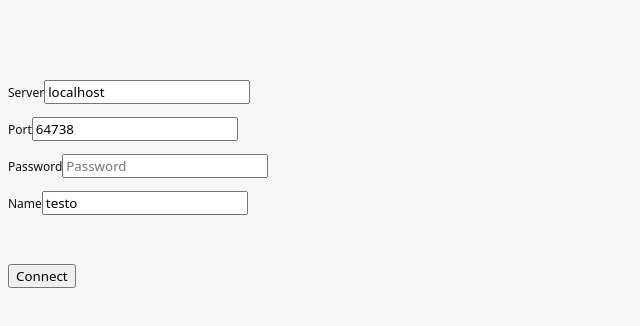
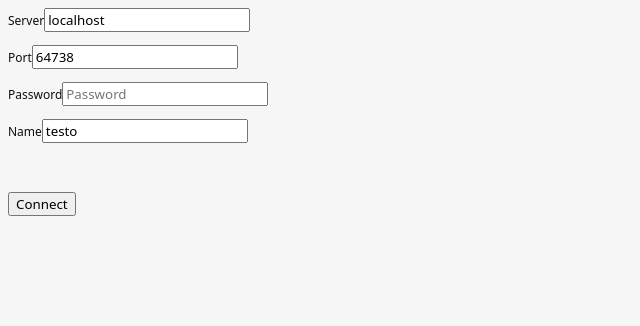
Before and after one commit to citelao/mumbo, a React (Vite) app: page / in a window 1280 px wide. Shown: the top 326 px of the page, without its empty margins (0-640 px from the left). Built offline with nearby package versions, Linux system fonts and the light colour scheme.

Commit message:
pretty up a bit

```diff
--- a/src/App.css
+++ b/src/App.css
@@ -40,7 +40,6 @@ body {
   overflow: auto;
   margin: 0;
   padding: 8px 8px 0 8px;
-  padding-top: 10vh;
   display: flex;
   flex-direction: row;
   gap: 2rem;
--- a/src/App.tsx
+++ b/src/App.tsx
@@ -43,6 +43,11 @@ function App(props: AppProps) {
         const channel = new Channel<ServerToClientMessage>();
         channel.onmessage = (event) => {
             const entry = toLogEntry(event);
+            // TODO: don't exceed the maximum number of log entries for audio messages.
+            // if (entry.ok && entry.message.type === "UdpTunnel" && entry.message.data.type === "Audio") {
+            //     return;
+            // }
+
             setProtocolLog((log) => [...log, entry].slice(-MAX_LOG_ENTRIES));
         };
         try {
--- a/src/pages/MainPage.tsx
+++ b/src/pages/MainPage.tsx
@@ -62,6 +62,10 @@ export function MainPage(props: MainPageProps) {
                             </li>
                         ))}
                     </ul>
+
+                    <button type="button" onClick={props.onDisconnect}>
+                        Disconnect
+                    </button>
                 </section>
                 <section className="chat">
                     Chat
@@ -102,10 +106,6 @@ export function MainPage(props: MainPageProps) {
                         </label>
                     </form>
                 </section>
-
-                <button type="button" onClick={props.onDisconnect}>
-                    Disconnect
-                </button>
             </main>
             <ProtocolViewer entries={props.protocolLog} onClear={props.onClearProtocolLog} />
         </>
```
Also changed, not shown: 1 other file (tests, documents, lock files or other folders).
